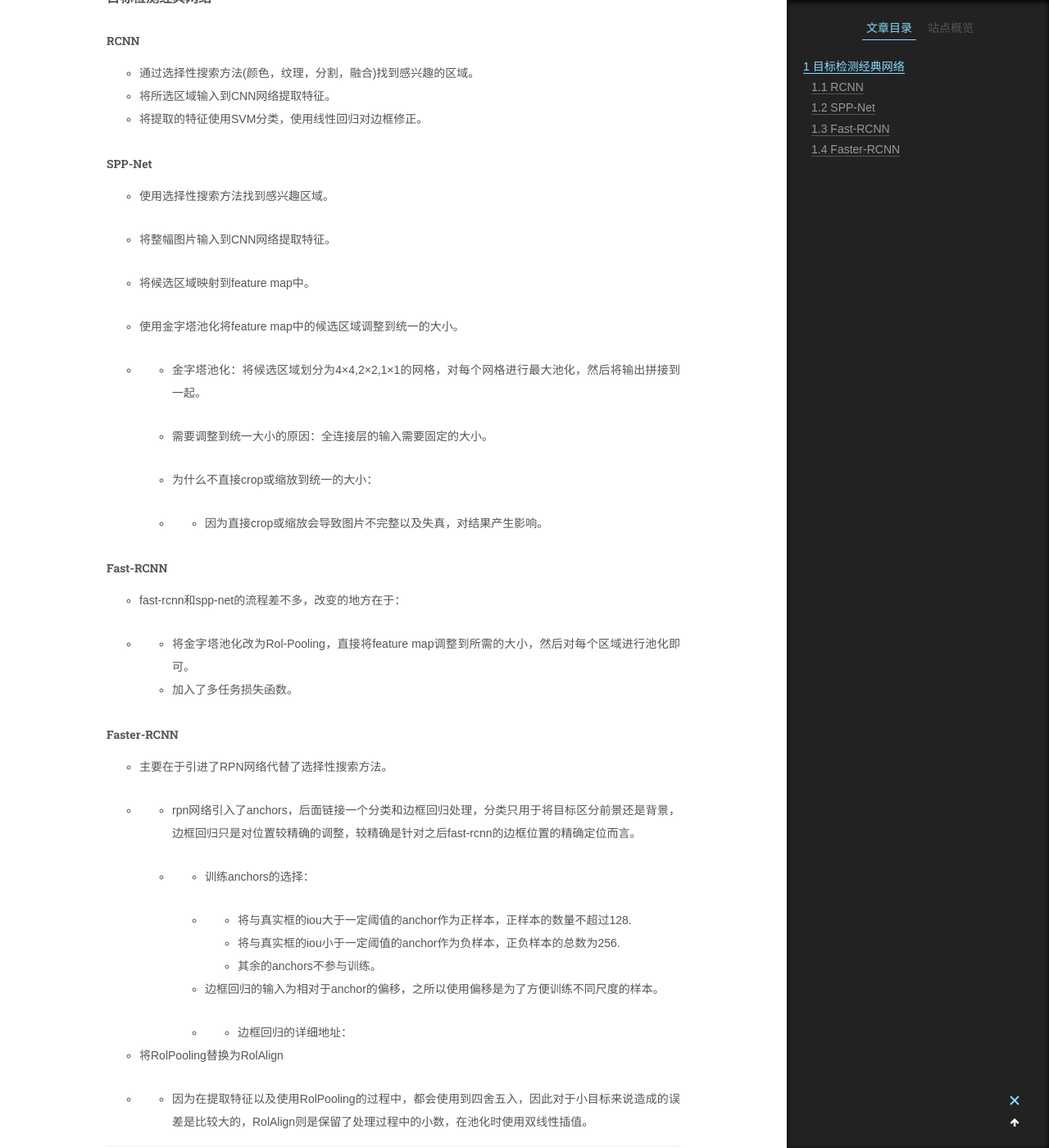
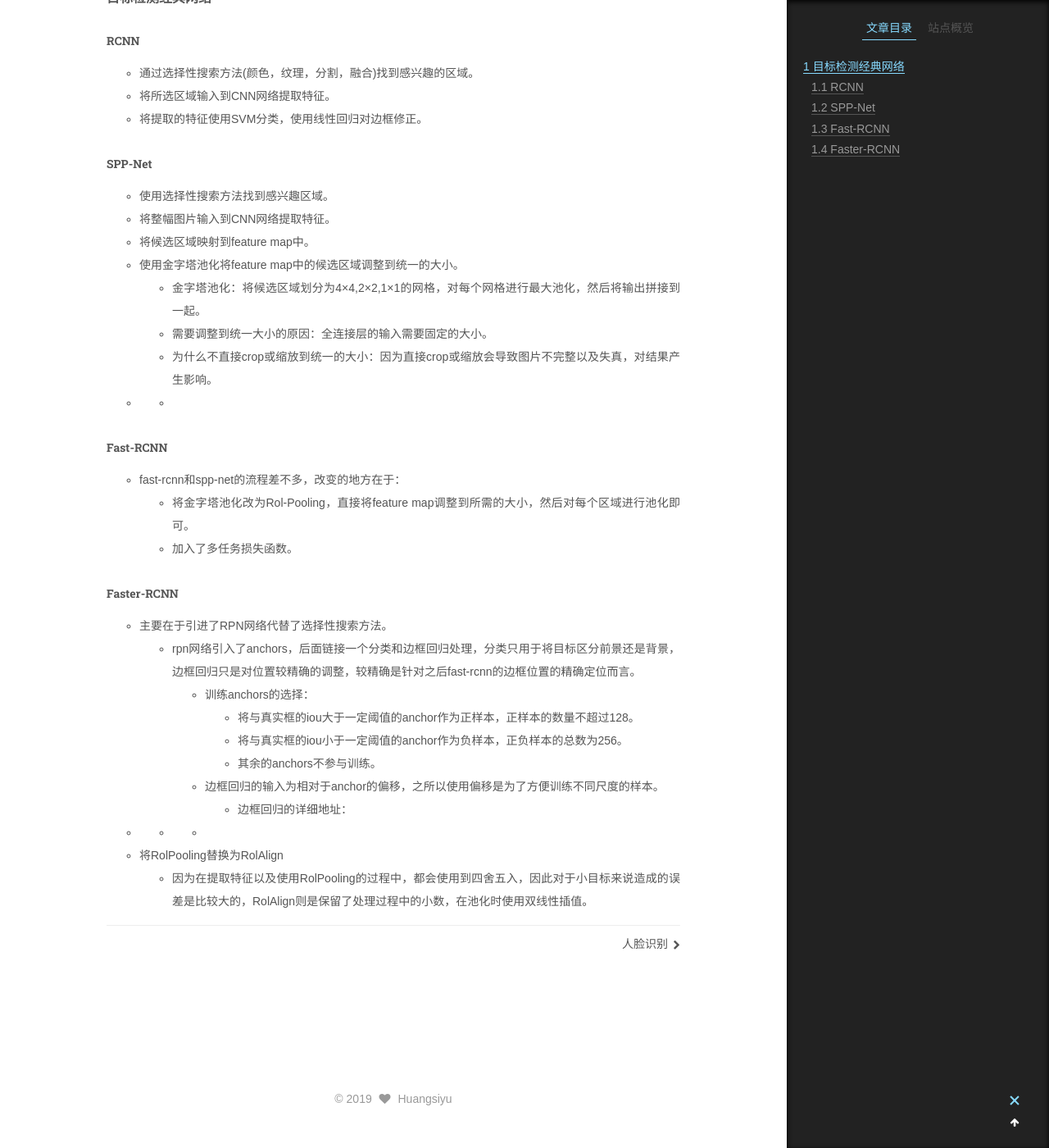
Before and after one commit to huangsiyuzhoujie/huangsiyuzhoujie, a Jekyll site: the page built from _posts/2019-7-24-目标检测.md, in a window 1280 px wide and 1400 px high, scrolled down 492 px. Shown: the whole window at 82% size. Built offline with Jekyll 4.4.1, drawn with Linux system fonts in a browser that asks for light colours; some web fonts are replaced; comment, search, counter and statistics services are not loaded.

```diff
--- a/_posts/2019-7-24-目标检测.md
+++ b/_posts/2019-7-24-目标检测.md
@@ -17,48 +17,32 @@ categories: 目标检测
 ##### SPP-Net
 
 - 使用选择性搜索方法找到感兴趣区域。
+- 将整幅图片输入到CNN网络提取特征。
+- 将候选区域映射到feature map中。
+- 使用金字塔池化将feature map中的候选区域调整到统一的大小。
+  - 金字塔池化：将候选区域划分为4×4,2×2,1×1的网格，对每个网格进行最大池化，然后将输出拼接到一起。
+  - 需要调整到统一大小的原因：全连接层的输入需要固定的大小。
+  - 为什么不直接crop或缩放到统一的大小：因为直接crop或缩放会导致图片不完整以及失真，对结果产生影响。
 
-- 将整幅图片输入到CNN网络提取特征。
-
-- 将候选区域映射到feature map中。
-
-- 使用金字塔池化将feature map中的候选区域调整到统一的大小。
-
-- - 金字塔池化：将候选区域划分为4×4,2×2,1×1的网格，对每个网格进行最大池化，然后将输出拼接到一起。
-
-  - 需要调整到统一大小的原因：全连接层的输入需要固定的大小。
-
-  - 为什么不直接crop或缩放到统一的大小：
-
-  - - 因为直接crop或缩放会导致图片不完整以及失真，对结果产生影响。
-
-
+- -
 
 ##### Fast-RCNN
 
 - fast-rcnn和spp-net的流程差不多，改变的地方在于：
-
-- - 将金字塔池化改为Rol-Pooling，直接将feature map调整到所需的大小，然后对每个区域进行池化即可。
+  -  将金字塔池化改为Rol-Pooling，直接将feature map调整到所需的大小，然后对每个区域进行池化即可。
   - 加入了多任务损失函数。
-
-
 
 ##### Faster-RCNN
 
 - 主要在于引进了RPN网络代替了选择性搜索方法。
-
-- - rpn网络引入了anchors，后面链接一个分类和边框回归处理，分类只用于将目标区分前景还是背景，边框回归只是对位置较精确的调整，较精确是针对之后fast-rcnn的边框位置的精确定位而言。
-
-  - - 训练anchors的选择：
-
-    - - 将与真实框的iou大于一定阈值的anchor作为正样本，正样本的数量不超过128.
-      - 将与真实框的iou小于一定阈值的anchor作为负样本，正负样本的总数为256.
+  - rpn网络引入了anchors，后面链接一个分类和边框回归处理，分类只用于将目标区分前景还是背景，边框回归只是对位置较精确的调整，较精确是针对之后fast-rcnn的边框位置的精确定位而言。
+    - 训练anchors的选择：
+      - 将与真实框的iou大于一定阈值的anchor作为正样本，正样本的数量不超过128。
+      - 将与真实框的iou小于一定阈值的anchor作为负样本，正负样本的总数为256。
       - 其余的anchors不参与训练。
-
     - 边框回归的输入为相对于anchor的偏移，之所以使用偏移是为了方便训练不同尺度的样本。
-
-    - - 边框回归的详细地址：[](https://blog.csdn.net/zijin0802034/article/details/77685438)
+      - 边框回归的详细地址：[](https://blog.csdn.net/zijin0802034/article/details/77685438)
+- - -
 
 - 将RolPooling替换为RolAlign
-
-- - 因为在提取特征以及使用RolPooling的过程中，都会使用到四舍五入，因此对于小目标来说造成的误差是比较大的，RolAlign则是保留了处理过程中的小数，在池化时使用双线性插值。
+  - 因为在提取特征以及使用RolPooling的过程中，都会使用到四舍五入，因此对于小目标来说造成的误差是比较大的，RolAlign则是保留了处理过程中的小数，在池化时使用双线性插值。
```
